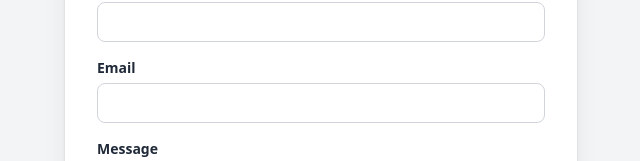
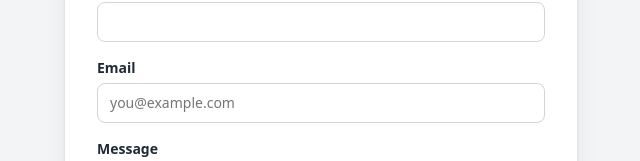
Before and after one commit to spietrza/taskcell-demo-form, a React (Vite) app in the folder web/: page / in a window 1280 px wide. Shown: the part 285-446 px from the top of the page, without its empty margins (319-959 px from the left). Built offline with nearby package versions, Linux system fonts and the light colour scheme; no server answers.

Commit message:
feat: Add a placeholder to the email field (spietrza/taskcell-demo-form#11)

```diff
--- a/web/src/app.tsx
+++ b/web/src/app.tsx
@@ -61,7 +61,7 @@ export function App(): JSX.Element {
         </label>
         <label>
           Email
-          <input name="email" type="text" autoComplete="email" aria-invalid={!!errors.email} />
+          <input name="email" type="text" autoComplete="email" placeholder="you@example.com" aria-invalid={!!errors.email} />
           {errors.email && <span className="error">{errors.email}</span>}
         </label>
         <label>
```
Also changed, not shown: 1 other file (tests, documents, lock files or other folders).
